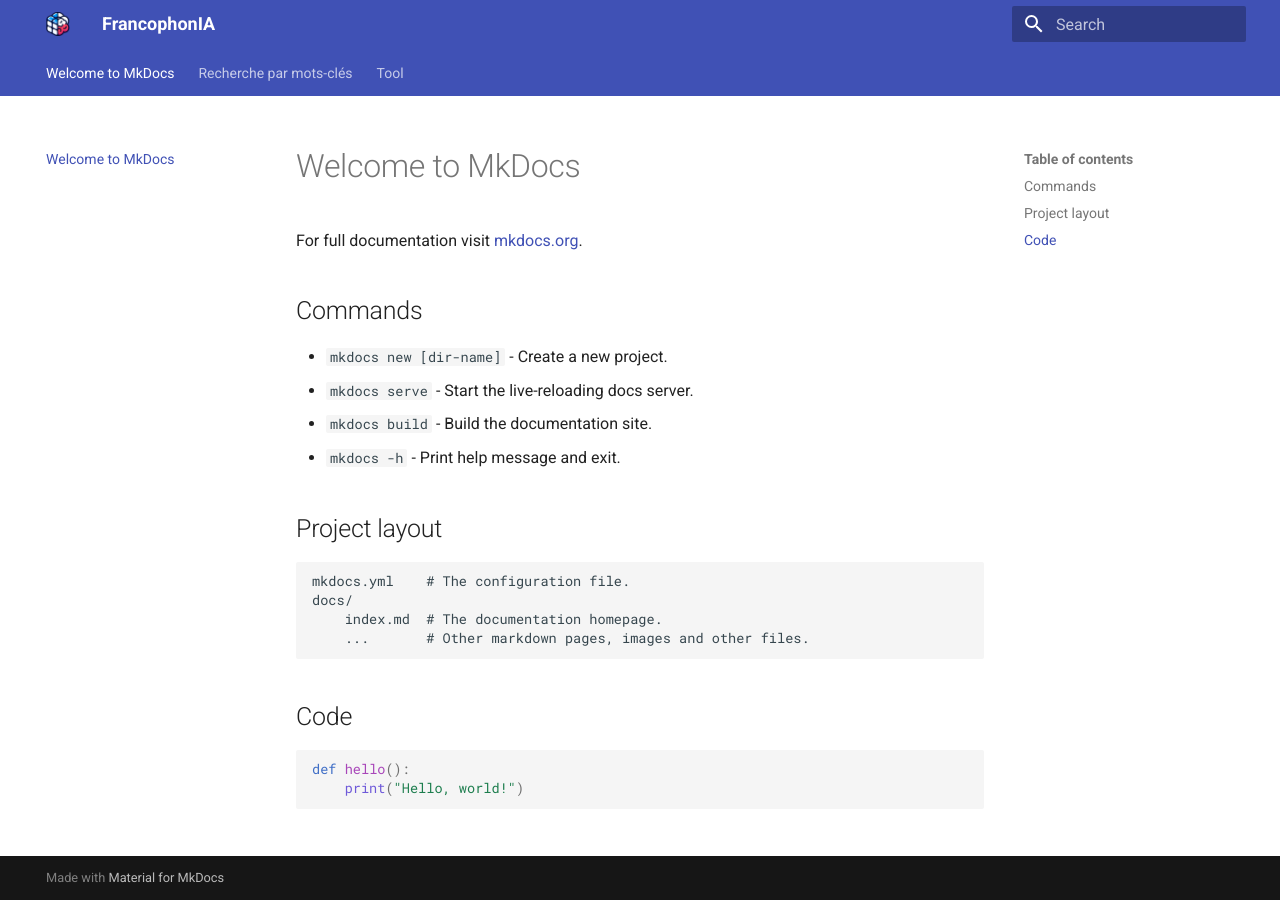
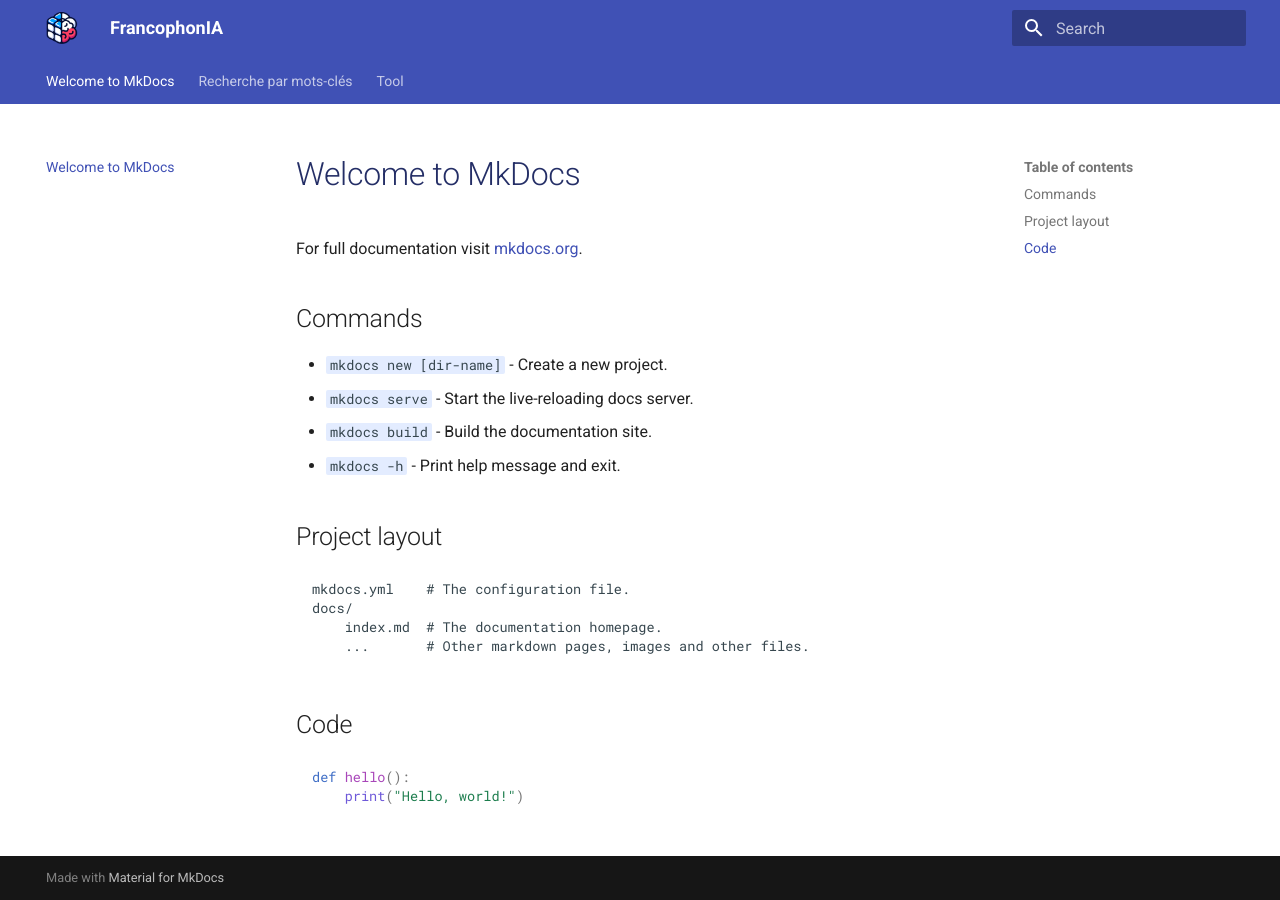
Before and after one commit to Athroniaeth/francophonia, an MkDocs documentation site: the page built from docs/index.md, in a window 1280 px wide. Built offline with MkDocs 1.6.1 and Material for MkDocs 9.7.7, drawn with Linux system fonts in a browser that asks for light colours.

Commit message:
Update, add extra css to docs

```diff
--- /dev/null
+++ b/docs/__static/css/extra.css
@@ -0,0 +1,23 @@
+/* Cible l'image à côté du titre "FrancophonIA" (attention, le titre est dynamique) */
+.md-header__button.md-logo img {
+    height: 1.6rem; !important  /* 1.2rem -> 1.6rem */
+}
+
+/* Cible tous les 'code line' */
+.md-content code {
+    background-color: #e3ecff;
+}
+
+/* Cible les blocks de code sans coloration syntaxique */
+.highlight code {
+    background-color: inherit;
+}
+
+/* Cible les blocks de code avec coloration syntaxique */
+.codehilite code {
+    background-color: inherit;
+}
+
+.md-content h1 {
+    color: #242e66;
+}
--- a/mkdocs.yml
+++ b/mkdocs.yml
@@ -21,8 +21,8 @@
 
 theme:
   name: "material"
-  logo: "/static/logo.png"
-  favicon: "/static/favicon.png"
+  logo: "/__static/img/logo.png"
+  favicon: "/__static/img/favicon.png"
 
   features:
       - navigation.tabs
@@ -35,3 +35,6 @@
   font:
     text: "Roboto"
     code: "Roboto Mono"
+
+extra_css:
+  - "/__static/css/extra.css"
```
Also changed, not shown: README.md (+1 -1 lines), docs/__static/img/favicon.png (renamed from docs/static/logo.png), docs/__static/img/logo.png (added).
